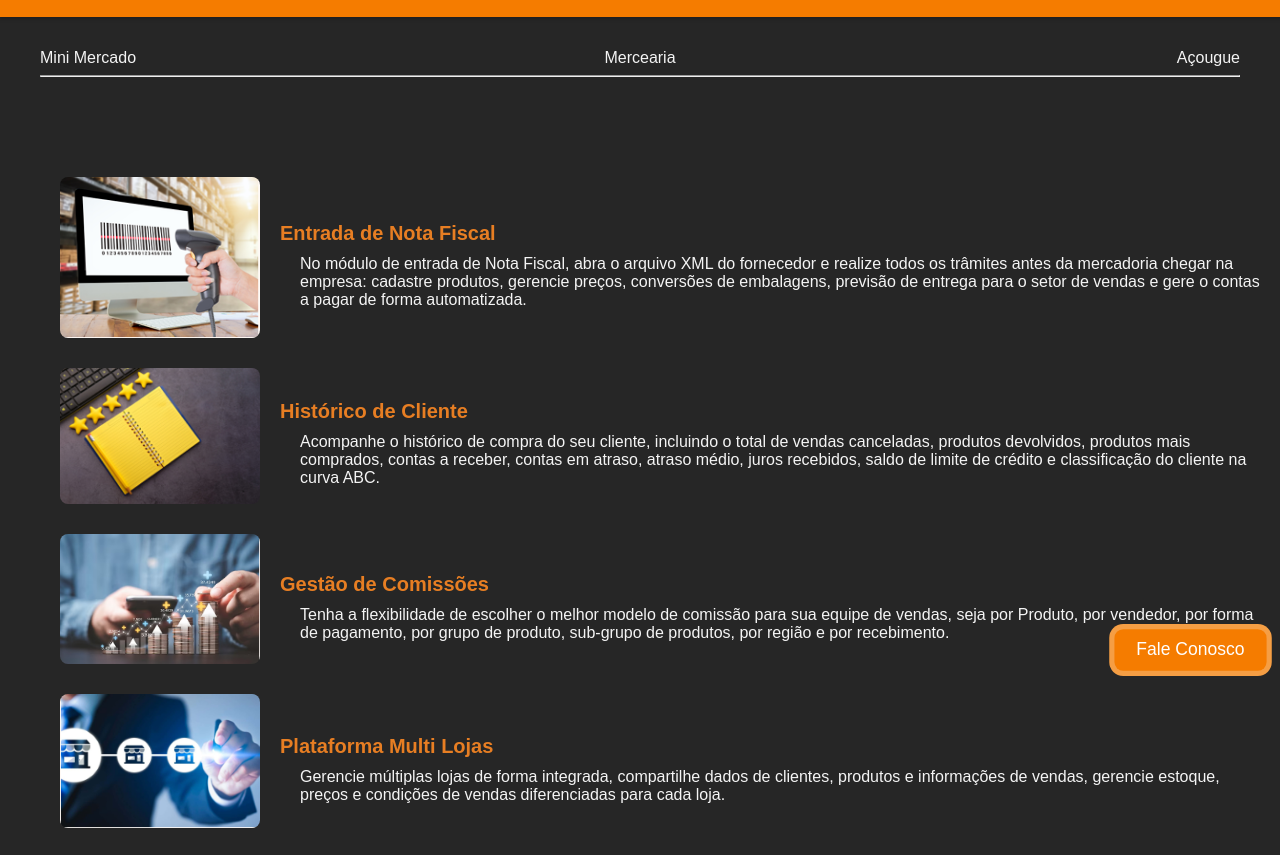
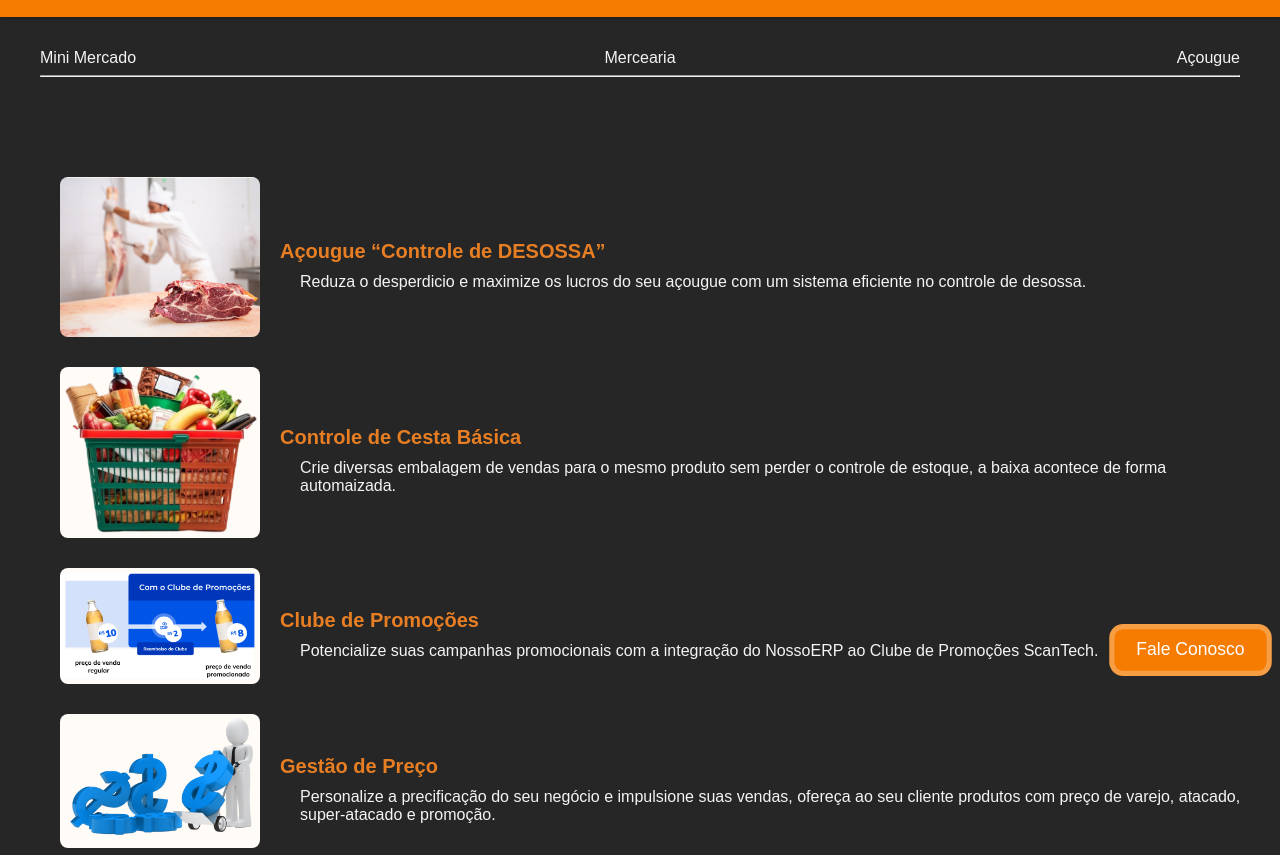
Before and after one commit to lucasdepvh/nossoerp, a plain HTML site: page assets/servicos/supermercado.html in a window 1280 px wide. Shown: the part 51-906 px from the top of the page. Drawn offline with Linux system fonts and the light colour scheme.

Commit message:
adicionando conteudo em supermercados

```diff
--- a/assets/servicos/supermercado.html
+++ b/assets/servicos/supermercado.html
@@ -386,6 +386,47 @@
 
         <div class="container">
             <div class="section">
+                <img src="/assets/img/bg/desossa.png" alt="Entrada de Nota Fiscal">
+                <div class="text">
+                    <h2>Açougue “Controle de DESOSSA”</h2>
+                    <p>Reduza o desperdicio e maximize
+                        os lucros do seu açougue com um
+                        sistema eficiente no controle de
+                        desossa.</p>
+                </div>
+            </div>
+            <div class="section">
+                <img src="/assets/img/bg/cestabasica.png" alt="Entrada de Nota Fiscal">
+                <div class="text">
+                    <h2>Controle de Cesta Básica</h2>
+                    <p>Crie diversas embalagem de
+                        vendas para o mesmo produto
+                        sem perder o controle de
+                        estoque, a baixa acontece de
+                        forma automaizada.</p>
+                </div>
+            </div>
+            <div class="section">
+                <img src="/assets/img/bg/promocoes.png" alt="Entrada de Nota Fiscal">
+                <div class="text">
+                    <h2>Clube de Promoções</h2>
+                    <p>Potencialize suas campanhas promocionais com a integração do
+                        NossoERP ao Clube de Promoções ScanTech.</p>
+                </div>
+            </div>
+            <div class="section">
+                <img src="/assets/img/bg/preco.png" alt="Entrada de Nota Fiscal">
+                <div class="text">
+                    <h2>Gestão de Preço</h2>
+                    <p>Personalize a precificação do
+                        seu negócio e impulsione suas
+                        vendas, ofereça ao seu cliente
+                        produtos com preço de varejo,
+                        atacado, super-atacado e
+                        promoção.</p>
+                </div>
+            </div>
+            <div class="section">
                 <img src="/assets/img/bg/entrada_nota.png" alt="Entrada de Nota Fiscal">
                 <div class="text">
                     <h2>Entrada de Nota Fiscal</h2>
```
Also changed, not shown: header.html (+2 -3 lines), portfolio-rtl.html (+36 -20 lines), assets/img/bg/cestabasica.png (added), assets/img/bg/desossa.png (added), assets/img/bg/preco.png (added), assets/img/bg/promocoes.png (added).
